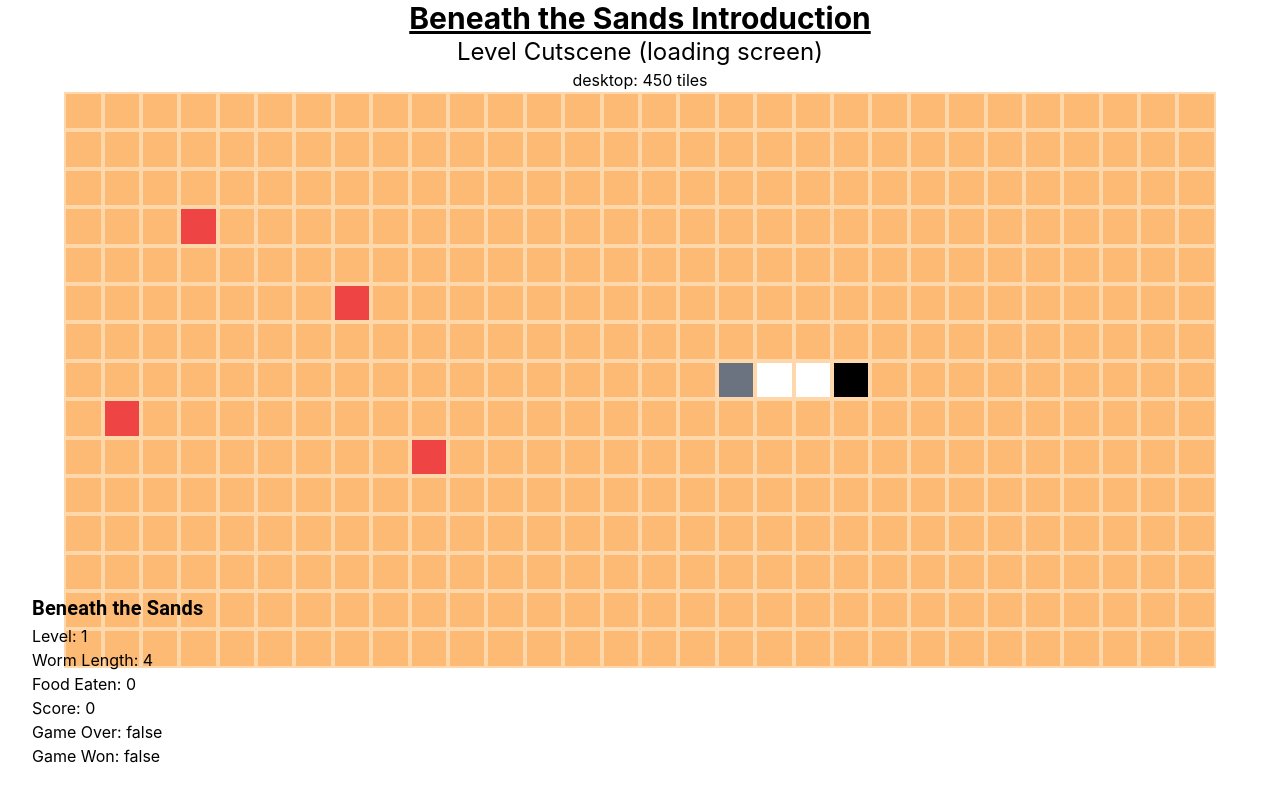
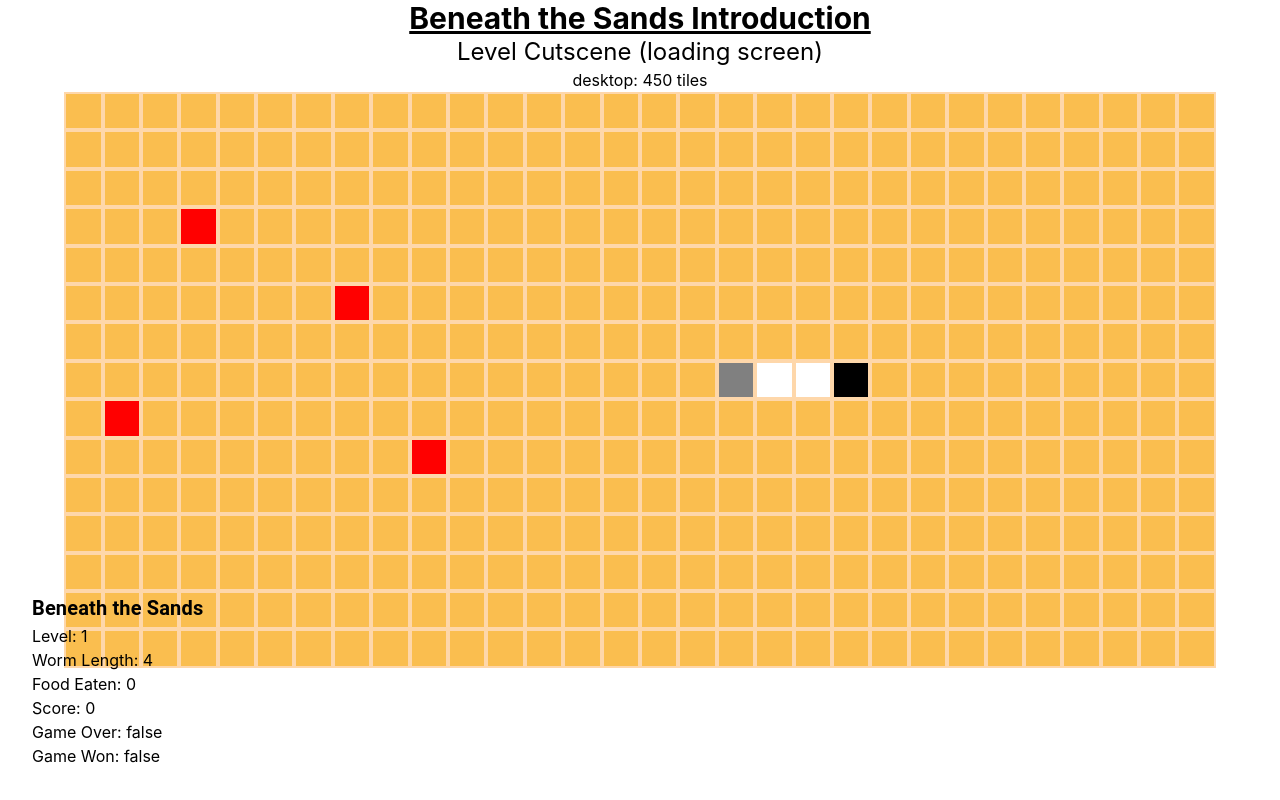
Before and after one commit to kstmichel/BeneathTheSands, a React (Create React App) app in the folder beneath-the-sands/: page / in a window 1280 px wide. Built offline with nearby package versions, Linux system fonts and the light colour scheme.

Commit message:
organized gameboard component, moved interfaces to definitions file, made naming conventions more clear, and moved starting worm location data to a data.json file

```diff
--- a/beneath-the-sands/src/App.css
+++ b/beneath-the-sands/src/App.css
@@ -36,3 +36,23 @@
     transform: rotate(360deg);
   }
 }
+
+.tile-texture--food {
+  background-color: red;
+}
+
+.tile-texture--head {
+  background-color: black;
+}
+
+.tile-texture--body {
+  background-color: white;
+}
+
+.tile-texture--tail {
+  background-color: grey;
+}
+
+.tile-texture--sand {
+  background-color: #fabe4f;
+}
--- a/beneath-the-sands/src/components/GameBoard/GameBoard.tsx
+++ b/beneath-the-sands/src/components/GameBoard/GameBoard.tsx
@@ -2,59 +2,10 @@ import {useState, useEffect, useRef, useCallback} from 'react';
 import Grid from '@mui/material/Grid2';
 import { Typography, Box } from '@mui/material';
 import { GameTile } from '../../components/';
-import { GameDimensions, Device, Direction} from '../../library/definitions';
+import { GameDimensions, Device, Direction, GridCoordinates, WormAnatomy, WormSegment, TileTexture} from '../../library/definitions';
 import { getTotalTiles, getLastItem } from '../../library/utils';
 import { useGameContext } from '../../GameContext';
-
-enum TileSkin {
-    SAND = "sand",
-    FOOD = "food",
-    HEAD = "head",
-    TAIL = "tail",
-    BODY = "body"
-};
-
-enum WormAnatomy {
-    HEAD = "head",
-    BODY = "body",
-    TAIL = "tail"
-}
-
-interface GridCoordinates {
-    row: number;
-    column: number;
-}
-
-interface WormSegment {
-    key: number,
-    part: WormAnatomy,
-    location: GridCoordinates
-}
-
-type WormLocationByPart = WormSegment[];
-
-const initialWormLocationByParts: WormLocationByPart = [
-    {
-        key: 0,
-        part: WormAnatomy.HEAD,
-        location: { row: 7, column: 10}
-    },
-    {
-        key: 1,
-        part: WormAnatomy.BODY,
-        location: { row: 7, column: 9}
-    },
-    {
-        key: 2,
-        part: WormAnatomy.BODY,
-        location: { row: 7, column: 8}
-    },
-    {
-        key: 3,
-        part: WormAnatomy.TAIL,
-        location: {row: 7, column: 7}
-    },
-];
+import locationData from '../../library/data.json';
 
 const initialWormDirection = Direction.RIGHT;
 
@@ -67,6 +18,17 @@ interface GameBoardProps {
 
 function GameBoard({windowSize}: GameBoardProps) {
     const initialRef = useRef(true);
+
+    const wormLocationBySegment: WormSegment[] = locationData.map((segment) => {
+        const part = Object.values(WormAnatomy).find((value) => value === segment.part);
+        if (!part) {
+            throw new Error(`Invalid worm part: ${segment.part}`);
+        }
+        return {
+            ...segment,
+            part
+        };
+    });
 
     const { level, wormLength, score, foodEaten, gameOver, gameWon } = useGameContext();
 
@@ -81,13 +43,13 @@ function GameBoard({windowSize}: GameBoardProps) {
     const [columns, setColumns] = useState<number>(0);
     const [grid, setGrid] = useState<string[][]>([]);
     const [wormDirection, setWormDirection] = useState<Direction>(initialWormDirection);
-    const [wormLocation, setWormLocation] = useState<WormLocationByPart>(initialWormLocationByParts);
+    const [wormLocation, setWormLocation] = useState<WormSegment[]>(wormLocationBySegment);
     const [tempGameOver, setTempGameOver] = useState<boolean>(false);
     const [wormPath, setWormPath] = useState<Direction[]>([]);
 
     // const [inputDirection, setInputDirection] = useState<Direction | null>(null);
 
-    const renderSandWormMovement = useCallback((newWormLocation: WormLocationByPart) => {
+    const renderSandWormMovement = useCallback((newWormLocation: WormSegment[]) => {
          /*
             This function expects wormLocation to have updated segment locations
             for each part (head/body/tail) of the Sandworm. Now we are updating the game board
@@ -106,22 +68,22 @@ function GameBoard({windowSize}: GameBoardProps) {
             updatedGrid[row] = [...updatedGrid[row]];
             updatedGrid[row][column] = part;
 
-            // reset old tail with sand skin to give sandworm the illusion of moving across sand.
+            // reset old tail with sand texture to give sandworm the illusion of moving across sand.
             if (part === 'tail') {
                 const tailDirection = getLastItem(wormPath);
 
                 switch (tailDirection) {
                     case Direction.RIGHT:
-                        updatedGrid[row][column - 1] = TileSkin.SAND;
+                        updatedGrid[row][column - 1] = TileTexture.SAND;
                         break;
                     case Direction.LEFT:
-                        updatedGrid[row][column + 1] = TileSkin.SAND;
+                        updatedGrid[row][column + 1] = TileTexture.SAND;
                         break;
                     case Direction.UP:
-                        updatedGrid[row + 1][column] = TileSkin.SAND;
+                        updatedGrid[row + 1][column] = TileTexture.SAND;
                         break;
                     case Direction.DOWN:
-                        updatedGrid[row - 1][column] = TileSkin.SAND;
+                        updatedGrid[row - 1][column] = TileTexture.SAND;
                         break;
                 }
             }
@@ -219,7 +181,7 @@ function GameBoard({windowSize}: GameBoardProps) {
         // Update the location of each segment based on the segment direction.
         newWormLocation = await Promise.all(newWormLocation.map(async (segment) => {
 
-            let updatedSegment = { ...segment };
+            let updatedSegment: WormSegment = { ...segment };
             let updatedPath = wormPath;
             let segmentDirection: Direction = wormDirection;
 
@@ -290,14 +252,14 @@ function GameBoard({windowSize}: GameBoardProps) {
     }, [wormLocation, renderSandWormMovement, getRandomDirectionBasedOnMovement, wormPath, validateNextMove, getWormPathDirection, wormDirection]);
 
     const generateTileSkinGrid = useCallback(async(rows: number, columns: number) => {
-        const gridArrayOfTileSkinString = Array.from({ length: rows }, () =>
-            Array.from({ length: columns }, () => TileSkin.SAND));
+        let desertTextureGrid = Array.from({ length: rows }, () =>
+            Array.from({ length: columns }, () => TileTexture.SAND));
 
-        const gridSkinsArray = gridArrayOfTileSkinString.map((row, rowIndex) => {
+        const desertWithGameAssets = desertTextureGrid.map((row, rowIndex) => {
 
             return row.map((column, columnIndex) => {
 
-                if (!wormLocation) return TileSkin.SAND;
+                if (!wormLocation) return TileTexture.SAND;
 
                 // Check if the current tile is part of the worm
                 const wormPart = wormLocation.find((segment): segment is WormSegment => {
@@ -325,14 +287,14 @@ function GameBoard({windowSize}: GameBoardProps) {
                 });
 
                 if (foodLocationDetected) {
-                    return TileSkin.FOOD;
+                    return TileTexture.FOOD;
                 }
 
                 return column;
             });
         });
 
-        return gridSkinsArray;
+        return desertWithGameAssets;
      }, [wormLocation]);
 
     const initGameBoardGrid = useCallback(async(deviceType: Device) => {
@@ -349,9 +311,9 @@ function GameBoard({windowSize}: GameBoardProps) {
         setRows(rows);
         setColumns(columns);
 
-        const gridSkinsArray = await generateTileSkinGrid(rows, columns);
+        const gridTexture = await generateTileSkinGrid(rows, columns);
 
-        setGrid(gridSkinsArray);
+        setGrid(gridTexture);
 
         let initialWormPath: Direction[] = [];
 
@@ -460,8 +422,9 @@ function GameBoard({windowSize}: GameBoardProps) {
                             {row.map((tile, columnIndex) => (
                                 <GameTile
                                     key={columnIndex}
-                                    skin={tile as TileSkin}
+                                    texture={tile as TileTexture}
                                     size={tileSize}
+                                    coordinate={{row: rowIndex, column: columnIndex}}
                                     onCollision={()=> console.log('collision')} />
                             ))}
                         </Grid>
--- a/beneath-the-sands/src/components/GameTile/GameTile.tsx
+++ b/beneath-the-sands/src/components/GameTile/GameTile.tsx
@@ -1,31 +1,21 @@
 import Grid from '@mui/material/Grid2';
-
-enum TileSkin {
-    SAND = "sand",
-    FOOD = "food",
-    HEAD = "head",
-    TAIL = "tail",
-    BODY = "body"
-}
+import { TileTexture, GridCoordinates } from '../../library/definitions';
 
 export interface GameTileProps {
-    skin: TileSkin;
+    texture: TileTexture;
     size: number;
+    coordinate: GridCoordinates;
     children?: React.ReactNode;
     onCollision: () => void;
 }
 
-const GameTile = ({skin, size, children, onCollision}: GameTileProps) => {
+const GameTile = ({texture, size, coordinate, children, onCollision}: GameTileProps) => {
+    const {row, column} = coordinate;
+
     return (
         <Grid
-            data-testid="game-tile"
-            className={`grid-item border-orange-200 border-2
-            ${    skin === TileSkin.FOOD ? 'bg-red-500'
-                : skin === TileSkin.HEAD ? 'bg-black'
-                : skin === TileSkin.BODY ? 'bg-white'
-                : skin === TileSkin.TAIL ? 'bg-gray-500'
-            : 'bg-orange-300'
-            }`}
+            data-testid={`tile-${row}-${column}`}
+            className={`grid-item border-orange-200 border-2 tile-texture--${texture}`}
             style={{width: size, height: size}}
         >
                 <div className="grid-item-content">
--- /dev/null
+++ b/beneath-the-sands/src/library/data.json
@@ -0,0 +1,35 @@
+
+[
+    {
+        "key": 0,
+        "part": "head",
+        "location": {
+            "row": 7,
+            "column": 10
+        }
+    },
+    {
+        "key": 1,
+        "part": "body",
+        "location": {
+            "row": 7,
+            "column": 9
+        }
+    },
+    {
+        "key": 2,
+        "part": "body",
+        "location": {
+            "row": 7,
+            "column": 8
+        }
+    },
+    {
+        "key": 3,
+        "part": "tail",
+        "location": {
+            "row": 7,
+            "column": 7
+        }
+    }
+]
--- a/beneath-the-sands/src/library/definitions.ts
+++ b/beneath-the-sands/src/library/definitions.ts
@@ -26,9 +26,34 @@ export const GameDimensions: Record<Device, Dimension> = {
     }
 }
 
+export interface GridCoordinates {
+    row: number;
+    column: number;
+}
+
 export enum Direction {
     UP = "UP",
     DOWN = "DOWN",
     LEFT = "LEFT",
     RIGHT = "RIGHT"
 }
+
+export enum TileTexture {
+    SAND = "sand",
+    FOOD = "food",
+    HEAD = "head",
+    TAIL = "tail",
+    BODY = "body"
+};
+
+export enum WormAnatomy {
+    HEAD = "head",
+    BODY = "body",
+    TAIL = "tail"
+}
+
+export interface WormSegment {
+    key: number,
+    part: WormAnatomy,
+    location: GridCoordinates
+}
```
